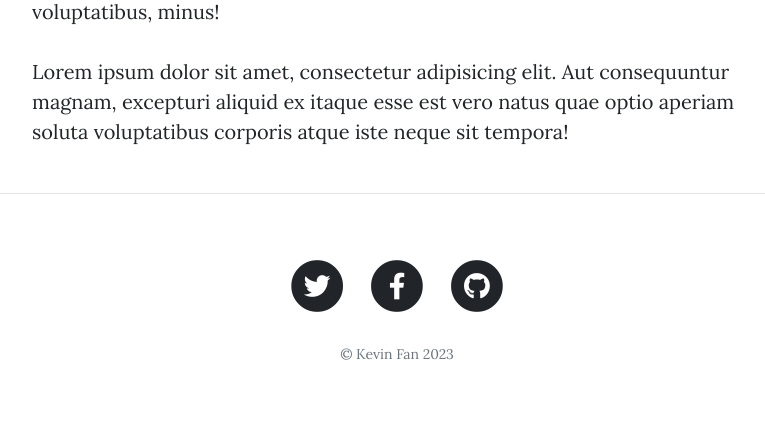
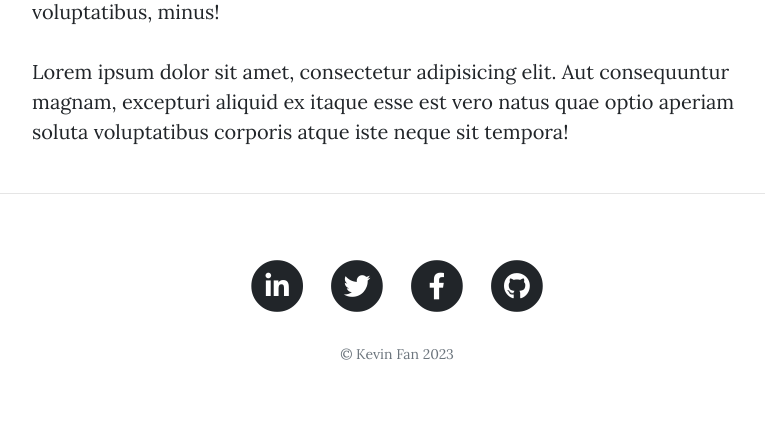
Before and after one commit to kfan1/kevin-blog, a Flask app: page /about in a window 1280 px wide. Shown: the part 825-1255 px from the top of the page, without its empty margins (243-1008 px from the left). Run offline with Flask 3, Linux system fonts and the light colour scheme; some libraries are stand-ins or nearby versions.

Commit message:
added linked to socials

```diff
--- a/templates/footer.html
+++ b/templates/footer.html
@@ -5,7 +5,15 @@
         <div class="col-lg-8 col-md-10 mx-auto">
           <ul class="list-inline text-center">
             <li class="list-inline-item">
-              <a href="#">
+              <a href="https://www.linkedin.com/in/kfan1/">
+                <span class="fa-stack fa-lg">
+                  <i class="fas fa-circle fa-stack-2x"></i>
+                  <i class="fab fa-linkedin-in fa-stack-1x fa-inverse"></i>
+                </span>
+              </a>
+            </li>
+            <li class="list-inline-item">
+              <a href="https://twitter.com/kevinlifan">
                 <span class="fa-stack fa-lg">
                   <i class="fas fa-circle fa-stack-2x"></i>
                   <i class="fab fa-twitter fa-stack-1x fa-inverse"></i>
@@ -13,7 +21,7 @@
               </a>
             </li>
             <li class="list-inline-item">
-              <a href="#">
+              <a href="https://www.facebook.com/kevinlifan/">
                 <span class="fa-stack fa-lg">
                   <i class="fas fa-circle fa-stack-2x"></i>
                   <i class="fab fa-facebook-f fa-stack-1x fa-inverse"></i>
@@ -21,7 +29,7 @@
               </a>
             </li>
             <li class="list-inline-item">
-              <a href="#">
+              <a href="https://github.com/kfan1">
                 <span class="fa-stack fa-lg">
                   <i class="fas fa-circle fa-stack-2x"></i>
                   <i class="fab fa-github fa-stack-1x fa-inverse"></i>
```
